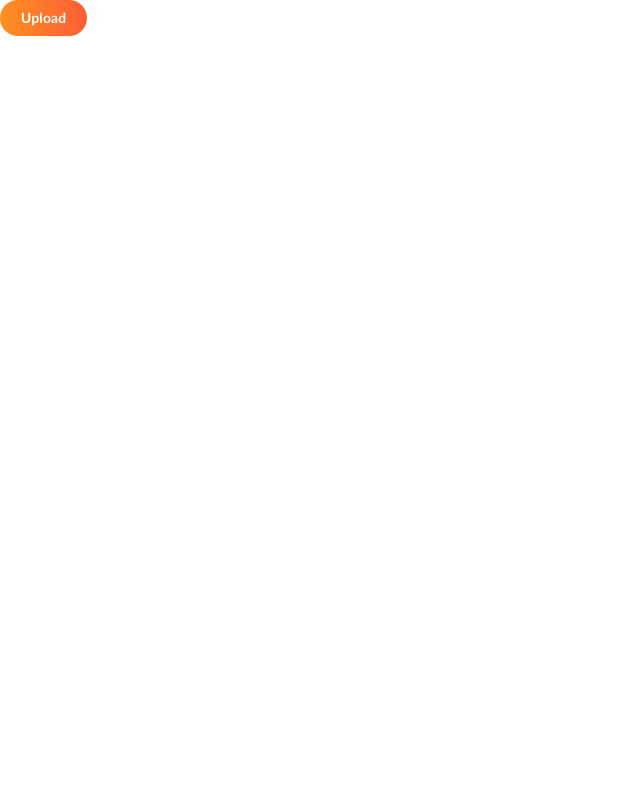
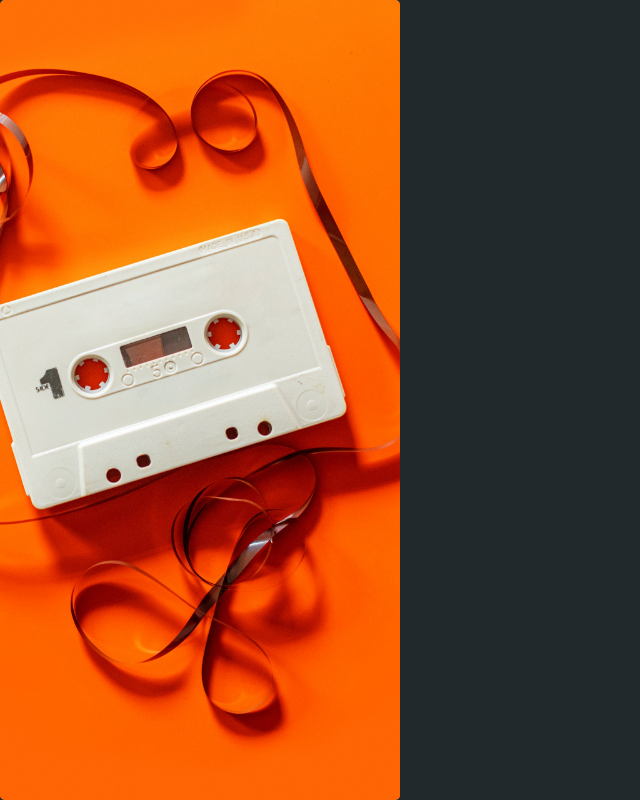
Before and after one commit to BinaryStudioAcademy/bsa-2021-perflow, an Angular app in the folder frontend/: page / in a window 1280 px wide. Shown: the whole page, without its empty margins (0-640 px from the left). Built offline with nearby package versions, Linux system fonts and the light colour scheme.

Commit message:
Add main layout

```diff
--- a/frontend/src/app/components/landing-page/landing-page.component.html
+++ b/frontend/src/app/components/landing-page/landing-page.component.html
@@ -1,3 +1,24 @@
-<div class="ui button btn-full">
-    Upload
+<!-- <div class=" landing-page-container">
+
+    <img class="landing-page-side-image" src="/../../assets/LandingPageSideImage.jpg"/>
+    <div class="ui segment main-content-container">
+        <div class="logo"></div>
+        <div class="ui grid main-content">
+            <div></div>
+            <div></div>
+        </div>
+    </div>
+</div> -->
+
+<div class="landing-page-container">
+    <div class="ui equal height padded grid" style="min-height: 100%">
+        <div class="five wide column">
+            <img class="ui img landing-page-side-image" src="/../../assets/LandingPageSideImage.jpg"/>
+        </div>
+        <div class="eleven wide column" style="padding: 0 0 0 0 ;">
+            <div class="main-content-container">
+
+            </div>
+        </div>
+    </div>
 </div>
--- a/frontend/src/app/components/landing-page/landing-page.component.sass
+++ b/frontend/src/app/components/landing-page/landing-page.component.sass
@@ -1 +1,34 @@
 @import "../../../styles"
+
+html, body
+   height: 100%
+
+
+.landing-page-container
+    background: #21292D
+    position: relative
+    width: 100%
+    height: 100%
+
+
+.landing-page-side-image
+    background: #21292D
+    background-image: url('/../../assets/LandingPageSideImage.jpg')
+    background-repeat: no-repeat
+    position: absolute
+    left: 0px
+    top: 0px
+    height: 100%
+    width: 100%
+    object-fit: cover
+    object-position: 50% 0
+    backdrop-filter: blur(2px)
+    border-radius: 5px
+
+
+.main-content-container
+    background-color: $drk-gray
+    width: 100%
+    height: 100%
+
+.main-content
```
Also changed, not shown: frontend/src/assets/LandingPageSideImage.jpg (added), 1 other file (tests, documents, lock files or other folders).
